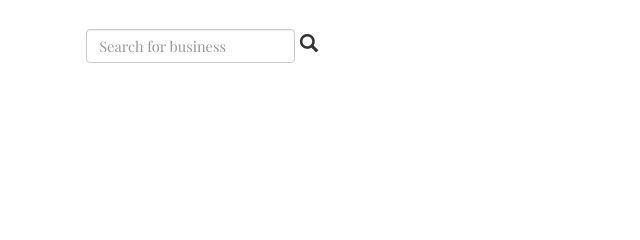
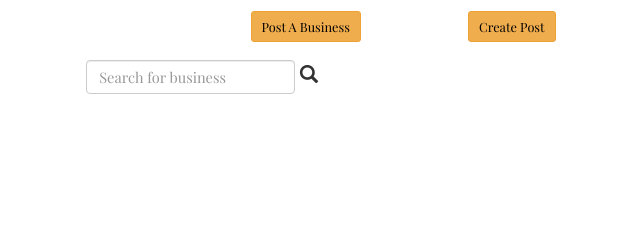
Before and after one commit to Maryan23/MyHood, a Django app: template neighbourhood/templates/hood/specific_hood.html in a window 1280 px wide. Shown: the part 270-510 px from the top of the page, without its empty margins (322-962 px from the left). Run offline with Django 3.2, Linux system fonts and the light colour scheme; the template is opened without the code that fills it, so the values that code supplies are empty; some libraries are stand-ins or nearby versions; some web fonts are replaced.

Commit message:
Add create business and create post buttons

```diff
--- a/neighbourhood/templates/hood/specific_hood.html
+++ b/neighbourhood/templates/hood/specific_hood.html
@@ -20,6 +20,16 @@
                           <p class="card-text">{{hood.description}}</p>
                           <p class="card-text"><span class="text-info">Helpline: </span>
                               &nbsp;<strong>{{hood.help_line}}</strong>
+                              <div class="col-md-4">
+                                <a href="{%url 'create_business' %}" style="color:black;font-size: 0.7em;" class="btn btn-warning btn-sm">
+                                  Post A Business
+                                </a>
+                              </div>
+                              <div class="col-md-4">
+                                <a href="{%url 'create_post' %}" style="color:black;font-size: 0.7em;" class="btn btn-warning btn-sm">
+                                  Create Post
+                                </a>
+                              </div>
 
                       </div>
                   </div>
```
Also changed, not shown: README.md.
